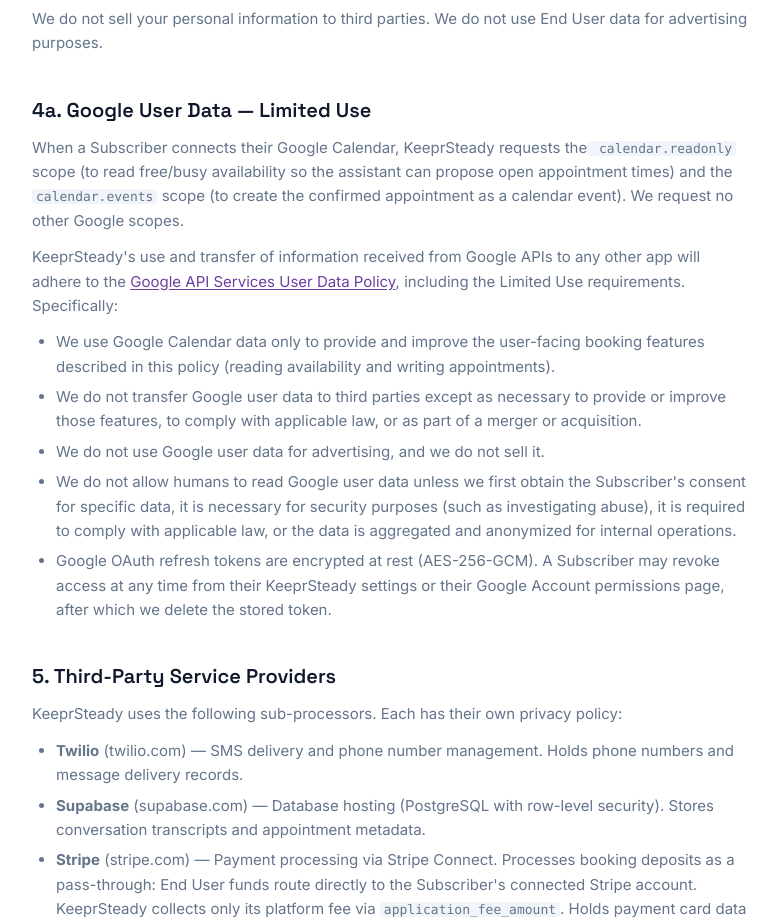
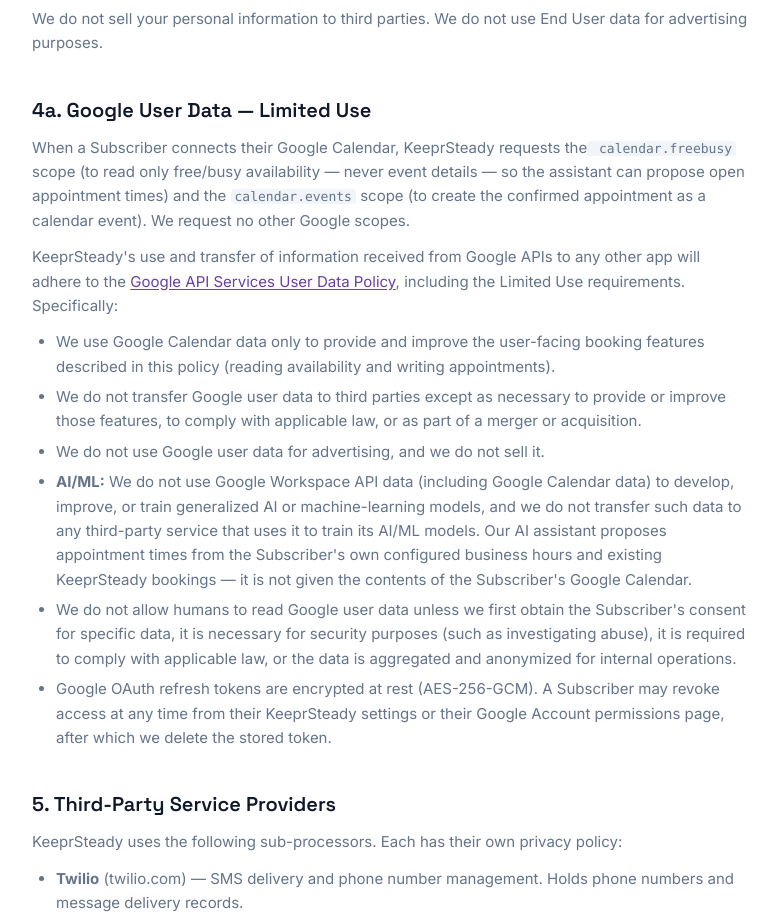
Before and after one commit to malhotra-vikas/bookingblues, a Next.js app in the folder apps/web/: page /privacy in a window 1280 px wide. Shown: the part 1720-2643 px from the top of the page, without its empty margins (248-1025 px from the left). Built offline with nearby package versions, Linux system fonts and the light colour scheme.

Commit message:
Updated Privacy page

```diff
--- a/apps/web/app/(marketing)/privacy/page.tsx
+++ b/apps/web/app/(marketing)/privacy/page.tsx
@@ -110,9 +110,10 @@ export default function PrivacyPage(): JSX.Element {
       <Section title="4a. Google User Data — Limited Use">
         <p>
           When a Subscriber connects their Google Calendar, {BRAND.name} requests the
-          <code> calendar.readonly</code> scope (to read free/busy availability so the assistant can
-          propose open appointment times) and the <code>calendar.events</code> scope (to create the
-          confirmed appointment as a calendar event). We request no other Google scopes.
+          <code> calendar.freebusy</code> scope (to read only free/busy availability — never event
+          details — so the assistant can propose open appointment times) and the{' '}
+          <code>calendar.events</code> scope (to create the confirmed appointment as a calendar
+          event). We request no other Google scopes.
         </p>
         <p>
           {BRAND.name}&apos;s use and transfer of information received from Google APIs to any other
@@ -137,6 +138,14 @@ export default function PrivacyPage(): JSX.Element {
             acquisition.
           </li>
           <li>We do not use Google user data for advertising, and we do not sell it.</li>
+          <li>
+            <strong>AI/ML:</strong> We do not use Google Workspace API data (including Google
+            Calendar data) to develop, improve, or train generalized AI or machine-learning models,
+            and we do not transfer such data to any third-party service that uses it to train its
+            AI/ML models. Our AI assistant proposes appointment times from the Subscriber&apos;s own
+            configured business hours and existing {BRAND.name} bookings — it is not given the
+            contents of the Subscriber&apos;s Google Calendar.
+          </li>
           <li>
             We do not allow humans to read Google user data unless we first obtain the Subscriber&apos;s
             consent for specific data, it is necessary for security purposes (such as investigating
```
